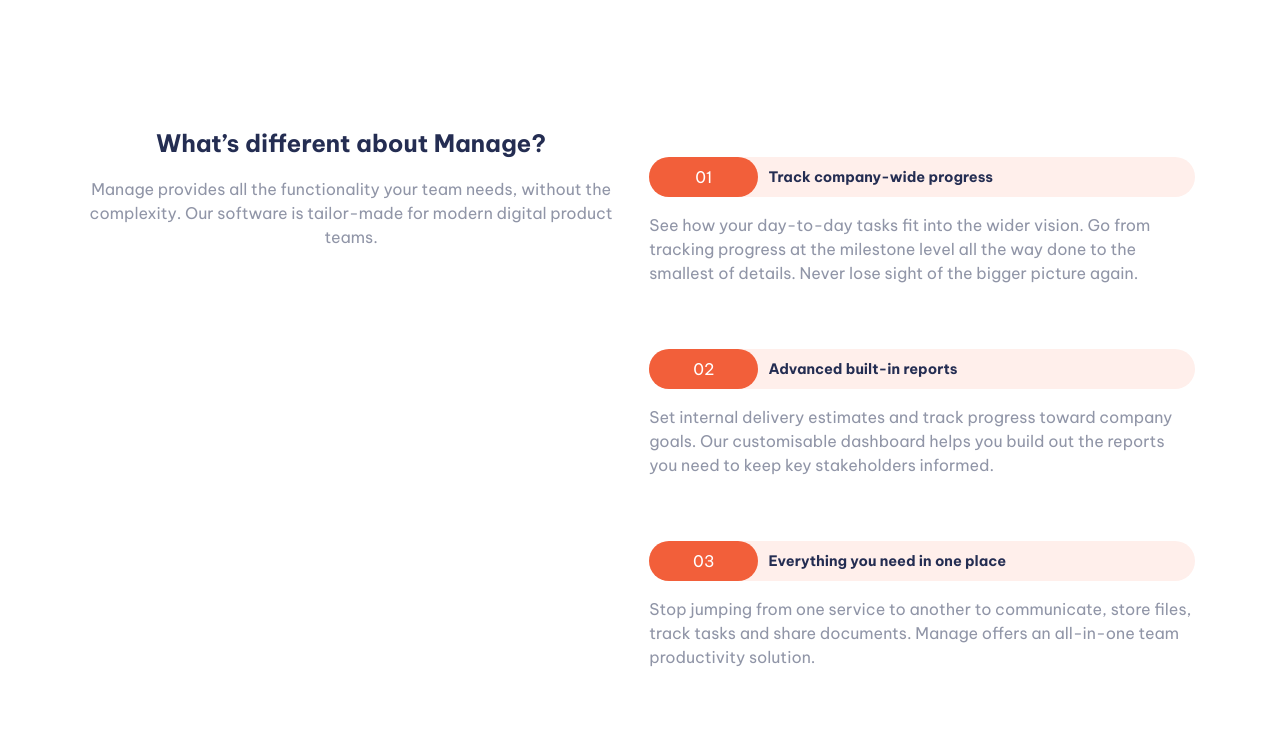
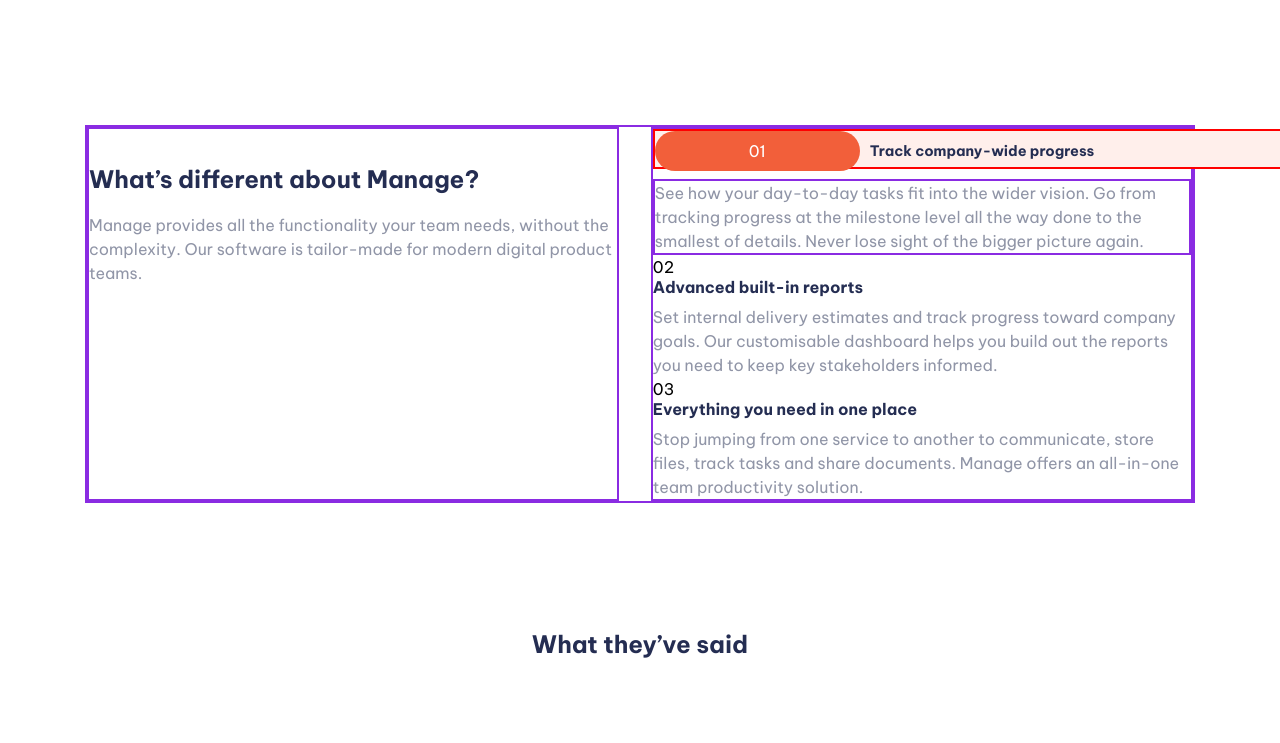
Before and after one commit to RodneyTakundaMadondo/Manage-Landing-Page-Master, a plain HTML site: page index.html in a window 1280 px wide. Shown: the part 644-1387 px from the top of the page. Drawn offline with Linux system fonts and the light colour scheme.

Commit message:
updated html and css to of section.differences

```diff
--- a/index.html
+++ b/index.html
@@ -84,9 +84,9 @@
 
       <div class="difference__container">
 
-        <div class="even-columns">
+        <div class="even-columns border">
 
-          <div class="even-columns__text">
+          <div class="even-columns__text border">
             <h2 class="fc-heading">
               What’s different about Manage?
             </h2>
@@ -99,26 +99,28 @@
             </p>
           </div>
 
-          <div class="even-columns__points">
+          <div class="even-columns__points border">
+
             <div class="point">
-
-              <div class="number-heading">
-                <div class="number">
-                  01
+              <div class="overflowingpink">
+                <div class="number-heading ">
+                  <div class="number">
+                    01
+                  </div>
+                  <h4 class="fc-heading">
+                    Track company-wide progress
+                  </h4>
                 </div>
-                <h4 class="fc-heading">
-                  Track company-wide progress
-                </h4>
               </div>
 
-              <p class="fc-primary">
+              <p class="fc-primary border">
                 See how your day-to-day tasks fit into the wider vision.
                 Go from tracking progress at the milestone level all the
                 way done to the smallest of details. Never lose sight of
                 the bigger picture again.
               </p>
+            </div>
 
-            </div>
             <div class="point">
               <div class="number-heading">
                 <div class="number">
@@ -135,6 +137,7 @@
                 informed.
               </p>
             </div>
+
             <div class="point">
               <div class="number-heading">
                 <div class="number">
@@ -151,6 +154,7 @@
                 productivity solution.
               </p>
             </div>
+
           </div>
         </div>
       </div>
--- a/scss/style.scss
+++ b/scss/style.scss
@@ -188,13 +188,14 @@
         z-index: -1;
 
         .even-columns {
-            &__image{
+            &__image {
                 position: relative;
                 text-align: center;
                 background-color: red;
                 display: flex;
                 justify-content: center;
             }
+
             // &__image::before{
             //     content: url('../images/bg-tablet-pattern.svg');
             //     position: absolute;
@@ -237,7 +238,8 @@
                     padding-block: 2rem;
                     grid-column: 1/2;
                     text-align: left;
-                    grid-row:1/2;
+                    grid-row: 1/2;
+
                     h1 {
                         font-size: 2.7rem !important;
                         text-align: left;
@@ -258,7 +260,7 @@
 .difference {
     padding-block: 2rem;
     margin-bottom: 4rem;
-
+    overflow: hidden;
     &__container {
         width: min(1110px, 100% - 3rem);
         margin-inline: auto;
@@ -267,6 +269,7 @@
     .even-columns {
         &__text {
             text-align: center;
+            padding-block: 2rem;
 
             h2 {
                 font-size: 1.5rem;
@@ -276,16 +279,22 @@
         }
 
         .point {
-            padding-block: 2rem;
+            // padding-block: 2rem;
+            display: grid;
+            grid-template-rows: 2.5rem 1fr;
+            gap: 10px;
 
+           .overflowingpink{
+            border: 2px solid red;
+            background: $very-pale-red;
+            width: 200%;
             .number-heading {
+                width: min(1110px, 100% - 3rem);
                 display: flex;
                 align-items: center;
-                background: $very-pale-red;
                 gap: 10px;
                 border-radius: 100vmax;
-                margin-bottom: 1rem;
-
+                // margin-bottom: 1rem;
                 .number {
                     background-color: $bright-red;
                     padding: 0.5rem;
@@ -299,24 +308,39 @@
                     font-size: 0.9rem;
                 }
             }
+           }
 
         }
 
     }
 }
-@media (min-width:800px){
+// @media (){
+//     .difference{
+//         .even-columns{
+//             .point{
+//                 .number-heading{
+
+//                 }
+//             }
+//         }
+//     }
+// }
+@media (min-width:800px) {
     .difference {
-        &__container {
-        }
+        &__container {}
 
         .even-columns {
             &__text {
-               grid-column:1/2;
+                grid-column: 1/2;
+                padding-block: 2rem;
+                text-align: left;
+
                 h2 {
-
+                    // font-size: ;
                 }
             }
-            &__points{
+
+            &__points {
                 grid-column: 2/3;
             }
 
@@ -324,14 +348,15 @@
 
 
                 .number-heading {
+                    background: transparent;
+                    gap: 2rem;
 
-
-                    .number {
-
-                    }
+                    // font-size: ;
+                    .number {}
 
                     h4 {
-                     text-align: auto;
+                        text-align: auto;
+                        //  font-size: ;
                     }
                 }
 
```
Also changed, not shown: dist/style.css, 1 other file.
